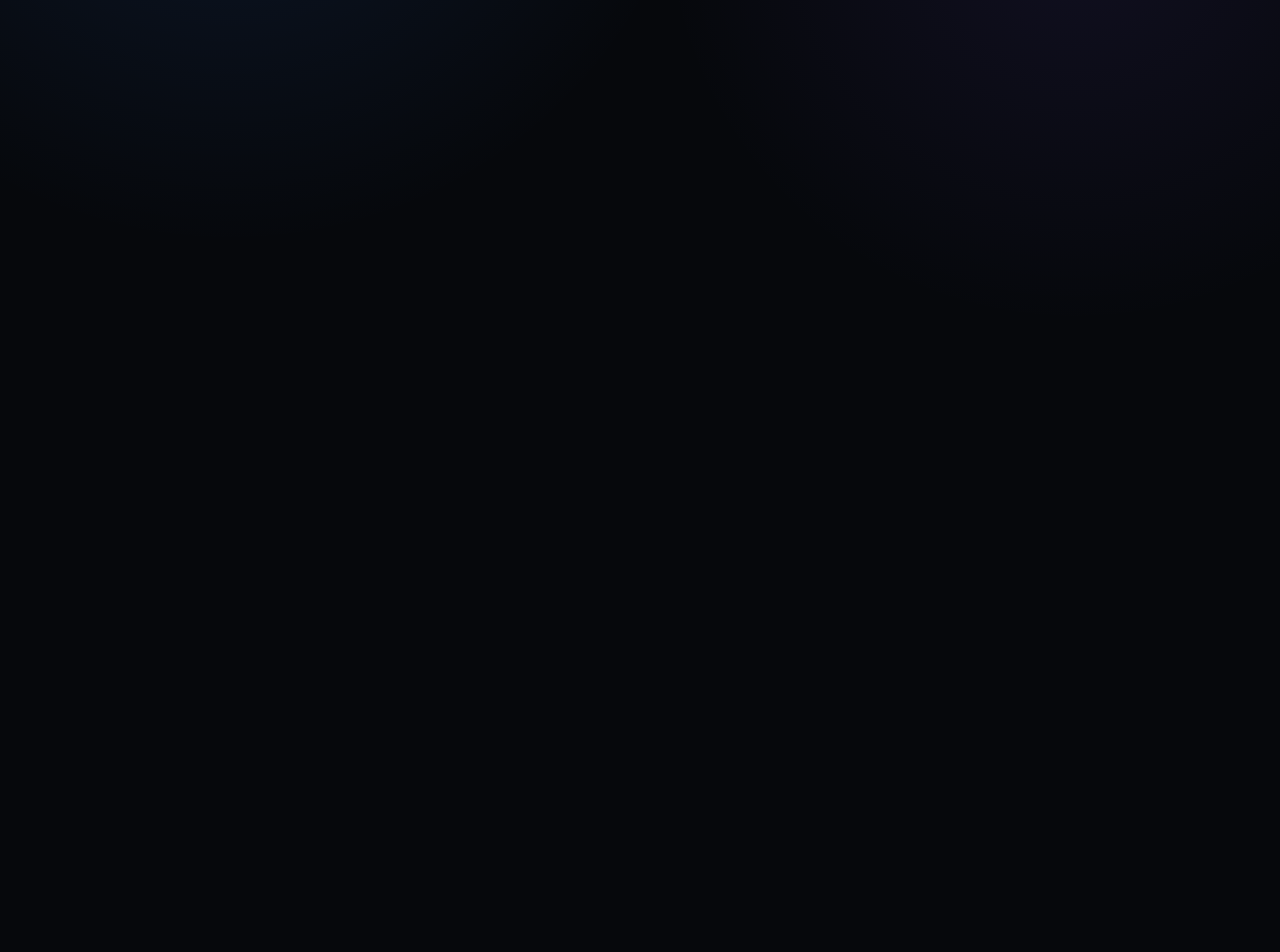
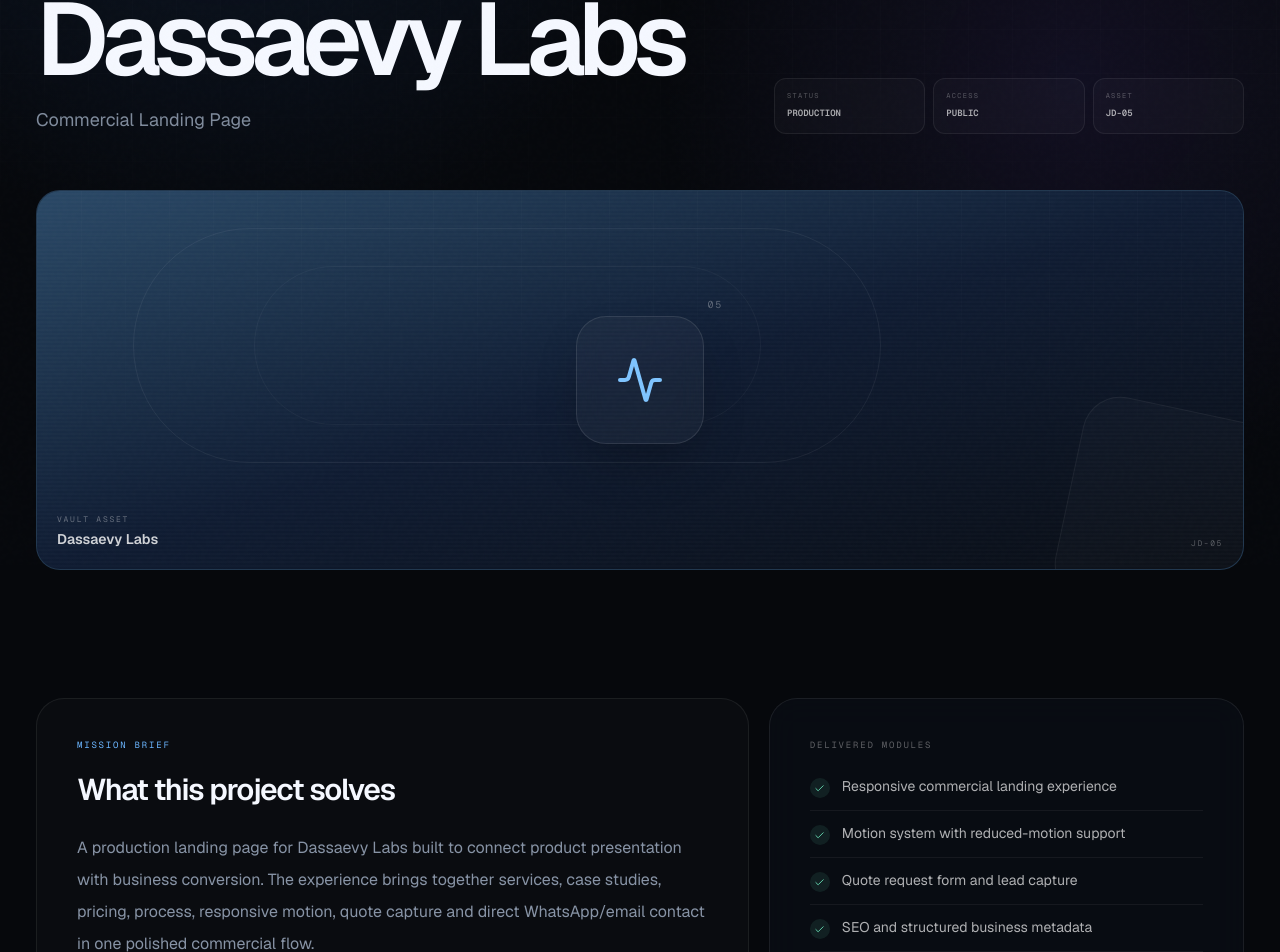
Before and after one commit to jdassaevy/project-vault, a Next.js app: page /projects/dassaevy-labs-landing in a window 1280 px wide. Before the commit this address had no page. Shown: the part 235-1187 px from the top of the page. Before the commit the page ends 800 px from the top, so only its background shows below. Built offline with nearby package versions, Linux system fonts and the light colour scheme.

Commit message:
feat: add Dassaevy Labs landing asset

```diff
--- a/data/projects.ts
+++ b/data/projects.ts
@@ -11,6 +11,7 @@ export type Project = {
   stack: string[];
   highlights: string[];
   github?: string;
+  liveUrl?: string;
   accent: "blue" | "violet" | "green" | "amber";
   featured?: boolean;
 };
@@ -101,6 +102,30 @@ export const projects: Project[] = [
     github: "https://github.com/jdassaevy/NLW-habits",
     accent: "violet",
   },
+  {
+    slug: "dassaevy-labs-landing",
+    index: "05",
+    title: "Dassaevy Labs",
+    subtitle: "Commercial Landing Page",
+    category: "WEB · BUSINESS",
+    status: "PRODUCTION",
+    access: "PUBLIC",
+    description: "Commercial landing page designed to present digital services and turn visitors into qualified project leads.",
+    longDescription:
+      "A production landing page for Dassaevy Labs built to connect product presentation with business conversion. The experience brings together services, case studies, pricing, process, responsive motion, quote capture and direct WhatsApp/email contact in one polished commercial flow.",
+    stack: ["Next.js", "TypeScript", "Motion", "Resend", "Vercel"],
+    highlights: [
+      "Responsive commercial landing experience",
+      "Motion system with reduced-motion support",
+      "Quote request form and lead capture",
+      "SEO and structured business metadata",
+      "Service, case-study and pricing sections",
+      "WhatsApp and email conversion paths",
+    ],
+    github: "https://github.com/jdassaevy/landing-page-dassaevylabs",
+    liveUrl: "https://dassaevylabs.com.br",
+    accent: "blue",
+  },
 ];
 
 export function getProject(slug: string) {
```
